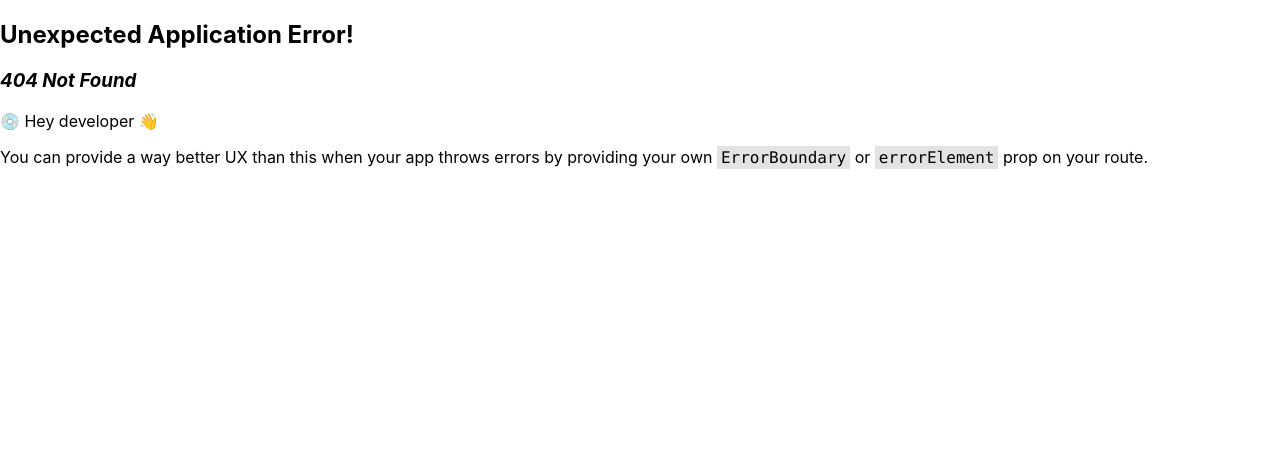
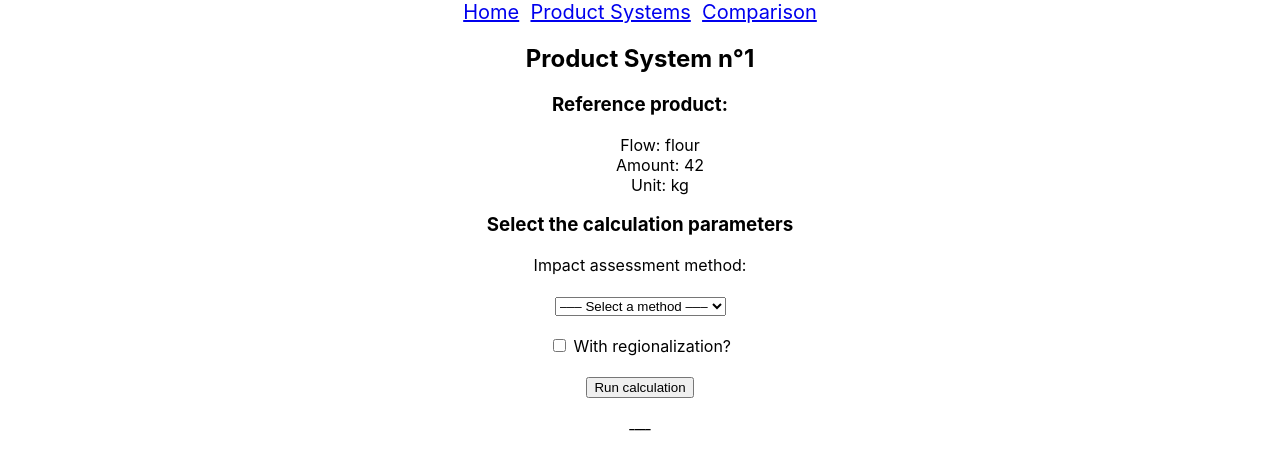
Before and after one commit to francoislerall/olca-ui, a React (Create React App) app: page /system/1 in a window 1280 px wide. Before the commit this address had no page. Shown: the top 470 px of the page. Built offline with nearby package versions, Linux system fonts and the light colour scheme.

Commit message:
Add defer to loader function, better error handling and test cases.

```diff
--- a/src/App.tsx
+++ b/src/App.tsx
@@ -6,6 +6,8 @@ import SystemPage, { loader as systemLoader } from "./pages/system/system-page";
 import RootLayout from "./layout/root-layout";
 import ResultsPage, { loader as resultsLoader } from "./pages/results/results-page";
 import ComparisonPage from "./pages/comparison/comparison";
+import ErrorComponent from "./components/error";
+import PageNotFound from "./components/page-not-found";
 
 const router = createBrowserRouter([
   {
@@ -15,39 +17,43 @@ const router = createBrowserRouter([
       {
         index: true,
         element: <Home />,
-        errorElement: <h1>There was an error in Home!</h1>
+        errorElement: <ErrorComponent />
       },
       {
-        path: "systems",
+        path: "system",
         element: <SystemsPage />,
         loader: systemsLoader,
-        errorElement: <h1>There was an error in Systems!</h1>
+        errorElement: <ErrorComponent />
       },
       {
-        path: "systems/:uuid",
+        path: "system/:uuid",
         element: <SystemPage />,
         loader: systemLoader,
-        errorElement: <h1>There was an error in System!</h1>
+        errorElement: <ErrorComponent />
       },
       {
         path: "comparison",
         element: <ComparisonPage />,
-        errorElement: <h1>There was an error in Comparison!</h1>
+        errorElement: <ErrorComponent />
       },
       {
         path: "results/:uuid",
         element: <ResultsPage />,
         loader: resultsLoader,
-        errorElement: <h1>There was an error in Results!</h1>
+        errorElement: <ErrorComponent />
+      },
+      {
+        path: "*",
+        element: <PageNotFound />,
       },
     ],
   }
-])
+]);
 
 function App() {
   return (
     <RouterProvider router={router} />
   )
-}
+};
 
 export default App;
--- /dev/null
+++ b/src/components/error.tsx
@@ -0,0 +1,27 @@
+import React from "react";
+import { isRouteErrorResponse, useRouteError } from "react-router-dom";
+
+const ErrorComponent = () => {
+  const error = useRouteError();
+  console.log(typeof error)
+  let errorMessage: string;
+
+  if (isRouteErrorResponse(error)) {
+    errorMessage = error.statusText;
+  } else if (error instanceof Error) {
+    errorMessage = error.message;
+  } else if (typeof error === 'string') {
+    errorMessage = error;
+  } else {
+    errorMessage = 'Unknown error';
+  }
+
+  return (
+    <div>
+      <h1>Error while rendering this page!</h1>
+      <h3>{errorMessage}</h3>
+    </div>
+  );
+};
+
+export default ErrorComponent;
--- /dev/null
+++ b/src/components/page-not-found.tsx
@@ -0,0 +1,11 @@
+import React from "react";
+
+const PageNotFound = () => {
+  return (
+    <div>
+      <h2>404 - Page not found</h2>
+    </div>
+  );
+};
+
+export default PageNotFound;
--- a/src/layout/footer.tsx
+++ b/src/layout/footer.tsx
@@ -1,12 +1,12 @@
 import React from "react";
 
 
-const Header = () => {
+const Footer = () => {
   return (
     <div>
-      <h6>footer</h6>
+      <h6>––––</h6>
     </div>
   )
 };
 
-export default Header;
+export default Footer;
--- a/src/layout/header.tsx
+++ b/src/layout/header.tsx
@@ -4,19 +4,13 @@ import { Link, NavLink } from "react-router-dom";
 
 const Header = () => {
   return (
-    <header>
+    <header style={{ fontSize: 20 }}>
       <nav>
-        <ul>
-          <li style={{ display: "inline"}}>
-            <NavLink to=".">Home</NavLink>
-          </li>
-          <li style={{ display: "inline"}}>
-            <NavLink to="systems">Product Systems</NavLink>
-          </li>
-          <li style={{ display: "inline"}}>
-            <NavLink to="comparison">Comparison</NavLink>
-          </li>
-        </ul>
+        <NavLink to=".">Home</NavLink>
+        &nbsp;&nbsp;
+        <NavLink to="system">Product Systems</NavLink>
+        &nbsp;&nbsp;
+        <NavLink to="comparison">Comparison</NavLink>
       </nav>
     </header>
   )
--- /dev/null
+++ b/src/pages/results/components/error.tsx
@@ -0,0 +1,14 @@
+import React from "react";
+import { useAsyncError } from "react-router-dom";
+
+const Error = () => {
+  const error = useAsyncError() as { message: string };
+  return (
+    <div>
+      <h2>Error while calculating the results.</h2>
+      <h3>{error.message}</h3>
+    </div>
+  );
+};
+
+export default Error;
--- a/src/pages/results/results-page.tsx
+++ b/src/pages/results/results-page.tsx
@@ -1,37 +1,88 @@
-import React from "react";
-import { useLoaderData, useParams, useSearchParams } from "react-router-dom";
+import React, { Suspense } from "react";
+import { Await, LoaderFunction, defer, useLoaderData, useParams, useSearchParams } from "react-router-dom";
+import { LoaderData } from "../../type";
+import Error from "./components/error";
 
-
-export function loader({ request }: { request: Request }) {
-  const searchParam = new URL(request.url).searchParams;
-
-  if (searchParam.get("method") === "forbidden") {
-    throw new Error("The method does not exist!")
+type ResultsProps = {
+  result: number,
+  method: string | null,
+  regio: string | null,
 }
 
-  return {
+const sleep = (ms: number) => new Promise(r => setTimeout(r, ms));
+
+const slowFetch = async ({ method, regio }: {
+  method: string | null,
+  regio: string | null,
+}) => {
+  const data = {
     result: 24.0,
-    method: searchParam.get("method"),
-    regio: searchParam.get("regio"),
+    method: method,
+    regio: regio,
+  } as ResultsProps;
+  await sleep(2000);
+  return data;
 }
+
+const fakeFetch = async ({ method, regio }: {
+  method: string | null,
+  regio: string | null,
+}) => {
+  const data = {
+    result: 24.0,
+    method: method,
+    regio: regio,
+  } as ResultsProps;
+
+  if (method === "slow") {
+    return slowFetch({ method, regio });
+  };
+
+  if (method === "forbidden") {
+    throw {message: "Method not found."}
   }
+
+  return data;
+}
+
+export const loader = (async ({ request }: { request: Request }) => {
+  const searchParam = new URL(request.url).searchParams;
+  const method = searchParam.get("method");
+  const regio = searchParam.get("regio");
+
+  return defer({ data: fakeFetch({ method, regio }) })
+}
+) satisfies LoaderFunction;
 
 const ResultsPage = () => {
   const { uuid } = useParams();
-  const { result, method, regio } = useLoaderData() as ReturnType<typeof loader>;
+  const { data } = useLoaderData() as LoaderData<typeof loader>;
 
+  const renderResults = (props: ResultsProps) => {
+    const { result, method, regio } = props;
     const methodText = method && method.length
       ? `with the method ${method}`
       : "without method";
     const regioText = regio === "on"
       ? "with regionalization"
       : "without regionalization";
+    return (
+      <div>
+        <h4>
+          Result of product system {uuid} {methodText} and {regioText}:</h4>
+        <p>{result}</p>
+      </div>
+    )
+  }
+
 
   return (
     <div style={{ textAlign: "center" }}>
-      <h4>
-        Result of product system {uuid} {methodText} and {regioText}:</h4>
-      <p>{result}</p>
+      <Suspense fallback={<h2>Calculating...</h2>}>
+        <Await resolve={data} errorElement={<Error />}>
+          {renderResults}
+        </Await>
+      </Suspense>
     </div>
   );
 };
--- /dev/null
+++ b/src/pages/system/components/form.tsx
@@ -0,0 +1,65 @@
+import React from "react";
+import { Form } from "react-router-dom";
+
+type SystemFormProps = {
+  uuid: string | undefined,
+  amount: number,
+  unit: string,
+  flow: string,
+}
+
+const SystemForm = ({ uuid, amount, unit, flow }: SystemFormProps) => {
+  return (
+    <div>
+      <h3>Reference product:</h3>
+      <ul>
+        <li key={flow} style={{ listStyle: "none" }}>
+          Flow: {flow}
+        </li>
+        <li key={amount} style={{ listStyle: "none" }}>
+          Amount: {amount}
+        </li>
+        <li key={unit} style={{ listStyle: "none" }}>
+          Unit: {unit}
+        </li>
+      </ul>
+
+      <Form action={`/results/${uuid}`}>
+        <h3>Select the calculation parameters</h3>
+
+        <label>Impact assessment method:</label>
+
+        <br />
+        <br />
+
+        <select
+          name='method'
+          title='method'
+        >
+          <option value="">––– Select a method –––</option>
+          <option value="ecoinvent">Ecoinvent</option>
+          <option value="agribalyse">Agribalyse</option>
+          <option value="forbidden">Does not exist</option>
+          <option value="slow">Is slow</option>
+        </select>
+
+        <br />
+        <br />
+
+        <label>
+          <input
+            type='checkbox'
+            name='regio'
+          /> With regionalization?
+        </label>
+
+        <br />
+        <br />
+
+        <button>Run calculation</button>
+      </Form>
+    </div>
+  )
+};
+
+export default SystemForm;
--- a/src/pages/system/system-page.tsx
+++ b/src/pages/system/system-page.tsx
@@ -1,57 +1,64 @@
-import React from "react";
-import { useParams, useLoaderData, Form } from "react-router-dom";
+import React, { Suspense } from "react";
+import { useParams, useLoaderData, defer, Await, LoaderFunction } from "react-router-dom";
+import SystemForm from "./components/form";
+import { LoaderData } from "../../type";
 
 
-export function loader() {
+type SystemData = {
+  flow: string,
+  amount: number,
+  unit: string,
+}
+
+type SystemParams = {
+  uuid: string;
+};
+
+const sleep = (ms: number) => new Promise(r => setTimeout(r, ms));
+
+const fakeFetch = async (uuid: string) => {
+  await sleep(+uuid * 200);
   return {
     flow: "flour",
     amount: 42.0,
     unit: "kg",
-  }
+  } as SystemData;
 }
 
-export type SystemParams = {
-  uuid: string;
-};
+export const loader = (async ({ params }) => {
+  const { uuid } = params;
+
+  if (+(uuid || "0") > 3) {
+    throw new Error("There is not such a product system.");
+  };
+
+  return defer({ data: fakeFetch(uuid || "0") });
+}) satisfies LoaderFunction;
 
 const SystemPage = () => {
   const { uuid } = useParams<SystemParams>();
-  const { flow, amount, unit } = useLoaderData() as ReturnType<typeof loader>;
+
+  const { data } = useLoaderData() as LoaderData<typeof loader>;
+
+  const renderForm = (props: SystemData) => {
+    const { amount, unit, flow } = props;
+    return <SystemForm
+      uuid={uuid}
+      amount={amount}
+      unit={unit}
+      flow={flow}
+    />
+  }
 
   return (
     <div>
-      <h3>Product System {uuid} with {amount} {unit} of {flow}.</h3>
-      <Form action={`/results/${uuid}`}>
-        <h5>Select the calculation paramaters</h5>
+      <h2>Product System n°{uuid}</h2>
 
-        <label>Impact assessment method:</label>
-        <br />
-
-        <select
-          name='method'
-          title='method'
-        >
-          <option value="">––– Select a method –––</option>
-          <option value="ecoinvent">Ecoinvent</option>
-          <option value="agribalyse">Agribalyse</option>
-          <option value="forbidden">Does not exist</option>
-        </select>
-
-        <br />
-        <br />
-
-        <label>
-          <input
-            type='checkbox'
-            name='regio'
-          /> With regionalization?
-        </label>
-
-        <br />
-        <br />
-
-        <button>Run calculation</button>
-      </Form>
+      <Suspense fallback={<h2>Loading product system parameters...</h2>}>
+        <Await resolve={data}>
+          {renderForm}
+        </Await>
+      </Suspense>
     </div>
   )
 };
--- a/src/pages/systems/systems-page.tsx
+++ b/src/pages/systems/systems-page.tsx
@@ -3,7 +3,7 @@ import { Link, useLoaderData } from "react-router-dom";
 
 
 export function loader() {
-  return [1, 2, 3, 4];
+  return ["1", "2", "3", "4"];
 };
 
 const SystemsPage = () => {
@@ -17,7 +17,7 @@ const SystemsPage = () => {
           data.map(uuid => {
             return (
               <li key={uuid} style={{ listStyle: "none" }}>
-                <Link to={`/systems/${uuid}`}>
+                <Link to={uuid}>
                   Product system {uuid}
                 </Link>
               </li>
--- /dev/null
+++ b/src/type.ts
@@ -0,0 +1,5 @@
+import { LoaderFunction } from "react-router-dom";
+
+export type LoaderData<TLoaderFn extends LoaderFunction> = Awaited<ReturnType<TLoaderFn>> extends Response | infer D
+	? D
+	: never;
```
Also changed, not shown: 1 other file (tests, documents, lock files or other folders). Lines whose indentation alone changed are shown as unchanged.
